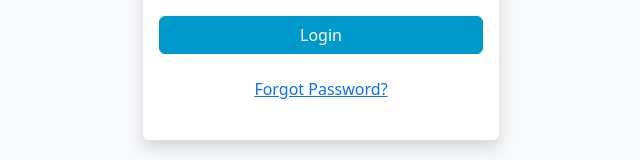
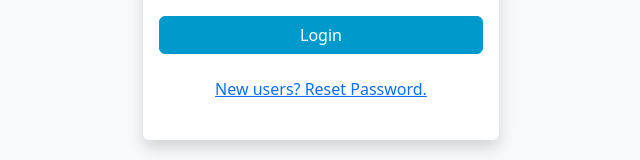
Before and after one commit to Patricia-Sigei/Edu-Learner, a React (Create React App) app: page /login in a window 1280 px wide. Shown: the part 282-442 px from the top of the page, without its empty margins (319-959 px from the left). Built offline with nearby package versions, Linux system fonts and the light colour scheme; the HTML template or start-up script is replaced by a standard one.

Commit message:
adds new user reset password link

```diff
--- a/src/pages/auth/Login.js
+++ b/src/pages/auth/Login.js
@@ -125,7 +125,7 @@ function Login() {
 
               <p className="mt-3 text-center">
                 <button className="btn btn-link" onClick={() => setShowResetModal(true)}>
-                  Forgot Password?
+                New users? Reset Password.
                 </button>
               </p>
             </div>
```
